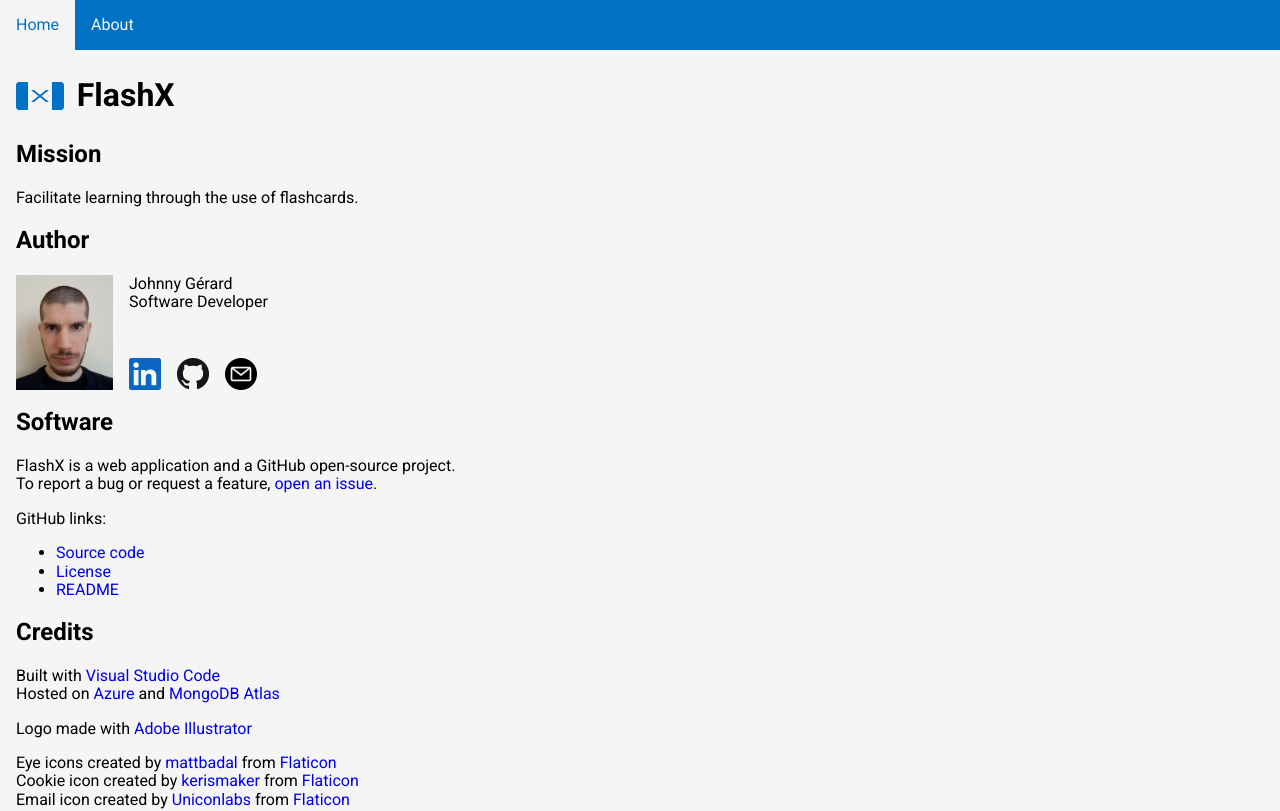
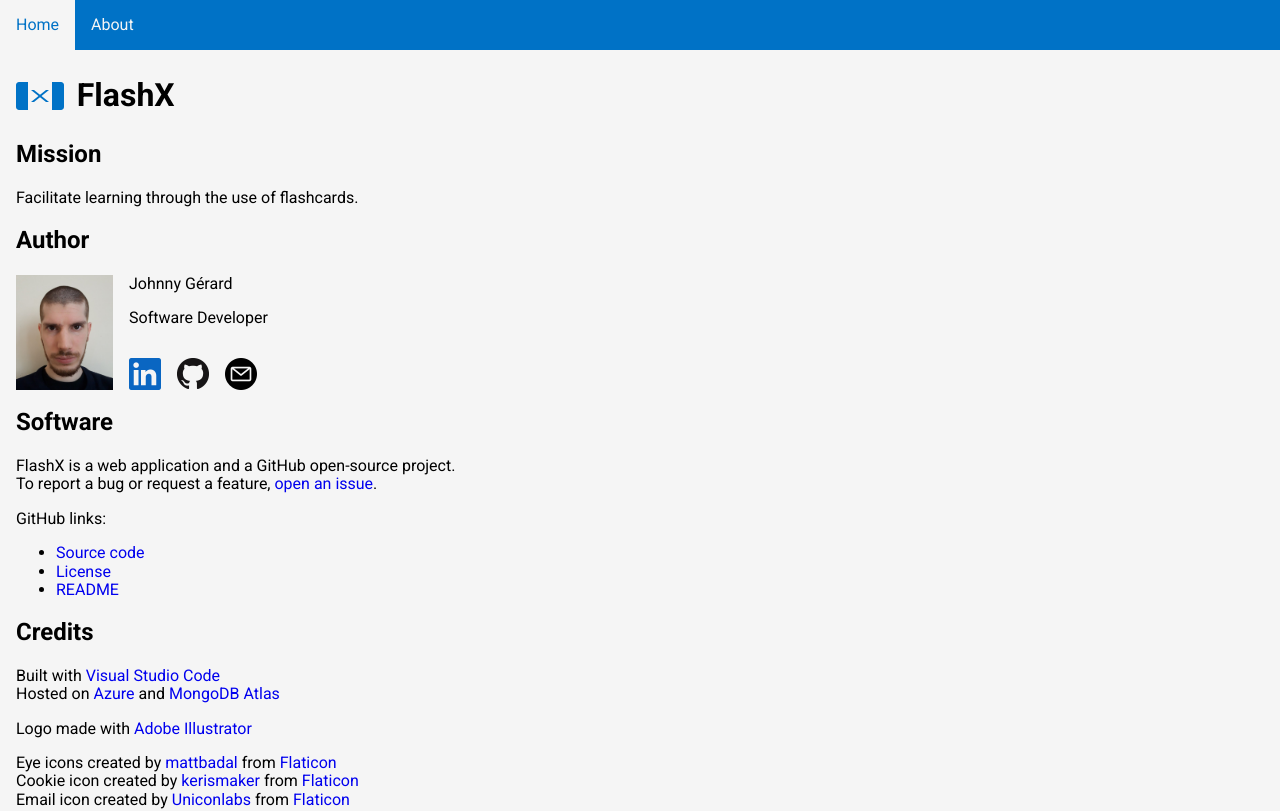
Before and after one commit to johnnygerard/FlashX, an Angular app in the folder client/: page /about in a window 1280 px wide. Shown: the top 811 px of the page. Built offline with nearby package versions, Linux system fonts and the light colour scheme; no server answers; a web font is replaced by a local one.

Commit message:
refactor: use class attributes

```diff
--- a/client/src/app/about/about.component.css
+++ b/client/src/app/about/about.component.css
@@ -1,35 +1,35 @@
-#author {
+.author {
     display: flex;
 }
 
-#author>img {
+.author-img {
     margin-right: 1em;
 }
 
-#author>div>p {
-    margin: 0;
-}
-
-#authorInfo {
+.author-details {
     display: flex;
     flex-direction: column;
 }
 
-#authorInfo>p:first-child {
+.author-title {
+    margin: 0;
+}
+
+.author-subtitle {
     margin-bottom: 1em;
 }
 
-#links {
+.author-links {
     padding: 0;
     display: flex;
     margin: auto 0 0 0;
 }
 
-#links>li {
+.author-link {
     display: inline;
     margin-right: 1em;
 }
 
-#links img {
+.author-link-img {
     display: block;
 }
--- a/client/src/app/about/about.component.html
+++ b/client/src/app/about/about.component.html
@@ -2,27 +2,29 @@
 <h2>Mission</h2>
 <p>Facilitate learning through the use of flashcards.</p>
 <h2>Author</h2>
-<div id="author">
-  <img src="assets/author.jpg" alt="author" width="97" height="115">
-  <div id="authorInfo">
-    <p>Johnny Gérard</p>
-    <p>Software Developer</p>
-    <ul id="links">
-      <li>
+<div class="author">
+  <img class="author-img" src="assets/author.jpg" alt="author" width="97"
+      height="115">
+  <div class="author-details">
+    <p class="author-title">Johnny Gérard</p>
+    <p class="author-subtitle">Software Developer</p>
+    <ul class="author-links">
+      <li class="author-link">
         <a href="https://www.linkedin.com/in/johnnygerard">
-          <img src="assets/LinkedIn-Logo-256px.png" alt="LinkedIn logo"
-              height="32" width="32">
+          <img class="author-link-img" src="assets/LinkedIn-Logo-256px.png"
+              alt="LinkedIn logo" height="32" width="32">
         </a>
       </li>
-      <li>
+      <li class="author-link">
         <a href="https://github.com/johnnygerard">
-          <img src="assets/GitHub-Mark-32px.png" alt="GitHub mark" height="32"
-              width="32">
+          <img class="author-link-img" src="assets/GitHub-Mark-32px.png"
+              alt="GitHub mark" height="32" width="32">
         </a>
       </li>
-      <li>
+      <li class="author-link">
         <a href="mailto:mail@jgerard.dev">
-          <img src="assets/email.png" alt="email" height="32" width="32">
+          <img class="author-link-img" src="assets/email.png" alt="email"
+              height="32" width="32">
         </a>
       </li>
     </ul>
```
